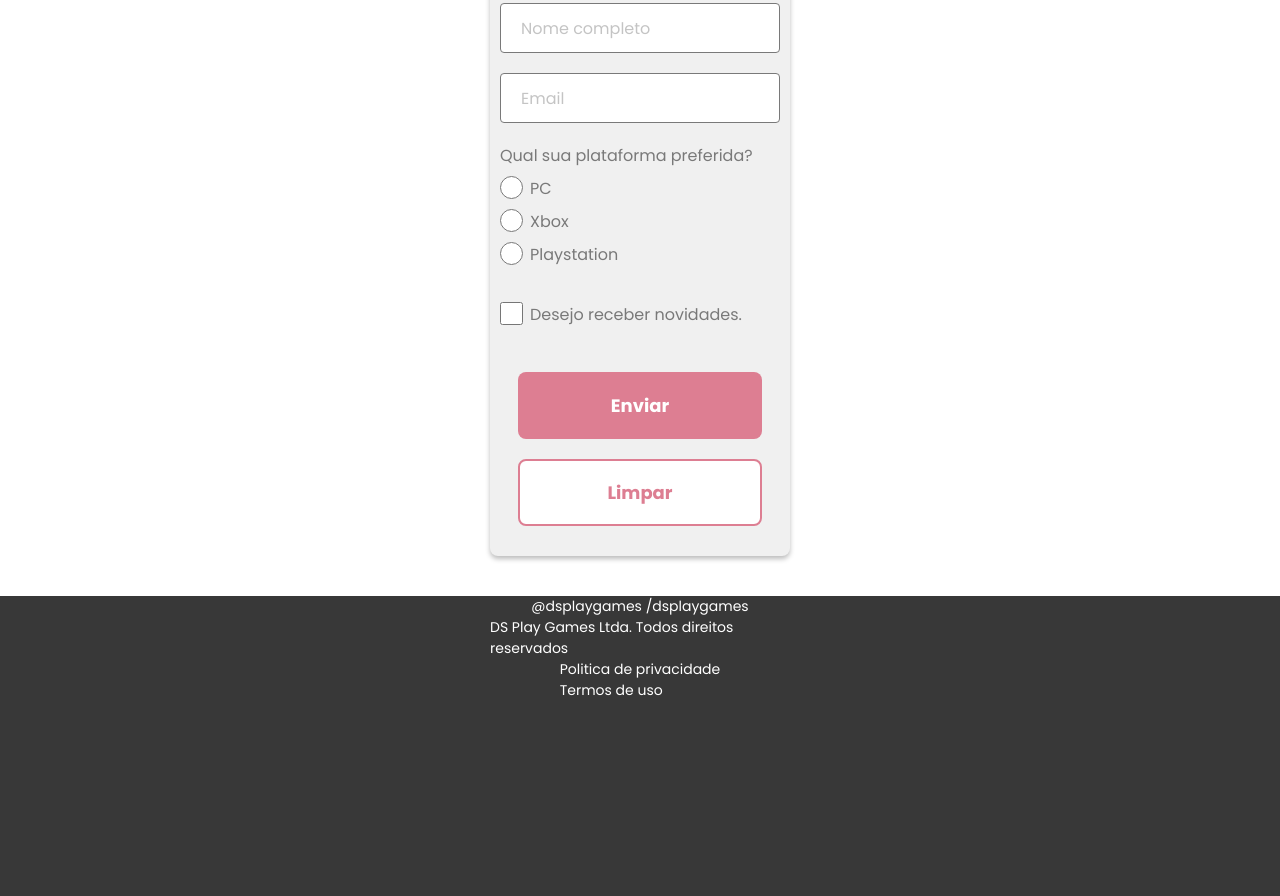
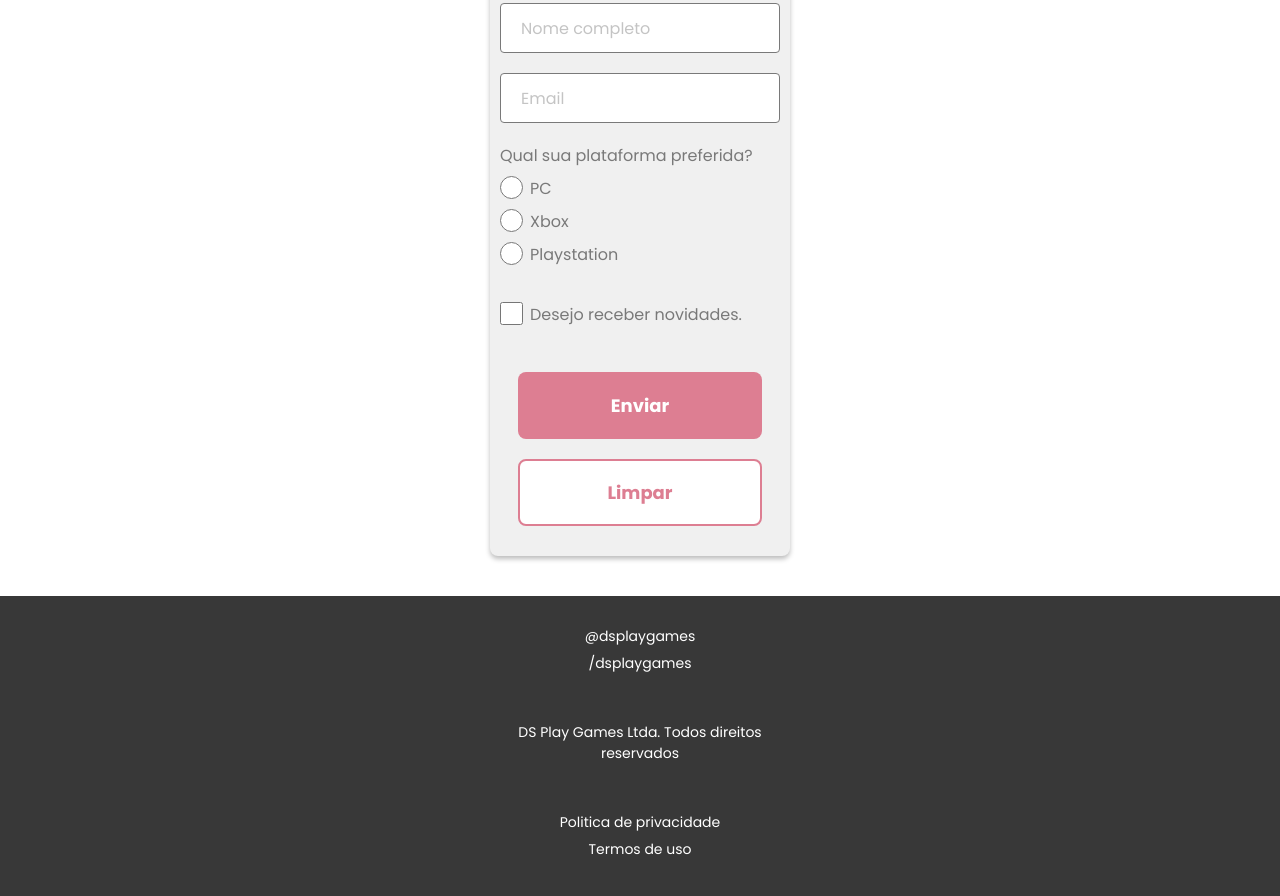
Before and after one commit to LeonardoJMartin/desafio-responsividade, a plain HTML site: page index.html in a window 1280 px wide. Shown: the part 3186-4082 px from the top of the page. Drawn offline with Linux system fonts and the light colour scheme.

Commit message:
Concluido footer

```diff
--- a/index.html
+++ b/index.html
@@ -152,11 +152,15 @@
     </main>
 
     <footer>
-        <div class="container centralize">
+        <div class="container centralize footer">
             <div class="align-item">
                 <div>
-                    <a href="#">@dsplaygames</a>
-                    <a href="#">/dsplaygames</a>
+                    <p>
+                        <a href="#">@dsplaygames</a>
+                    </p>
+                    <p>
+                        <a href="#">/dsplaygames</a>
+                    </p>
                 </div>
                 <div>
                     <p>DS Play Games Ltda. Todos direitos reservados</p>
--- a/style.css
+++ b/style.css
@@ -299,5 +299,16 @@ input[type="checkbox"]:checked{
 .align-item{
     display: flex;
     flex-direction: column;
-    align-items: center;
+    text-align: center;
+    justify-content: space-between;
+    height: 100%;
+    padding: 30px 0 30px 0;
 }
+
+.align-item p{
+    margin-bottom: 6px;
+}
+
+.footer{
+    height: 100%;
+}
```
